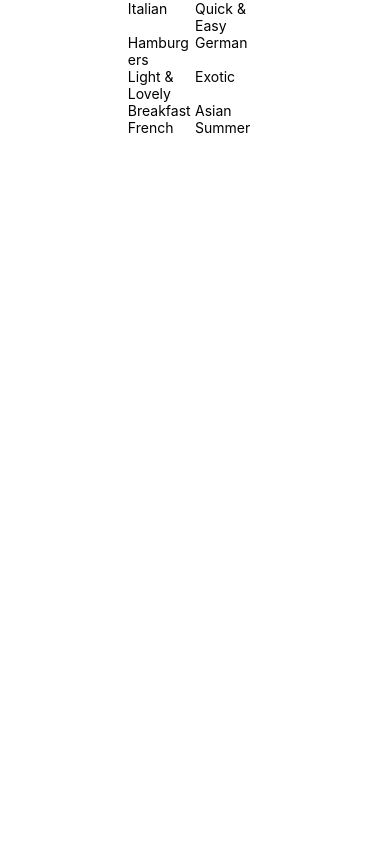
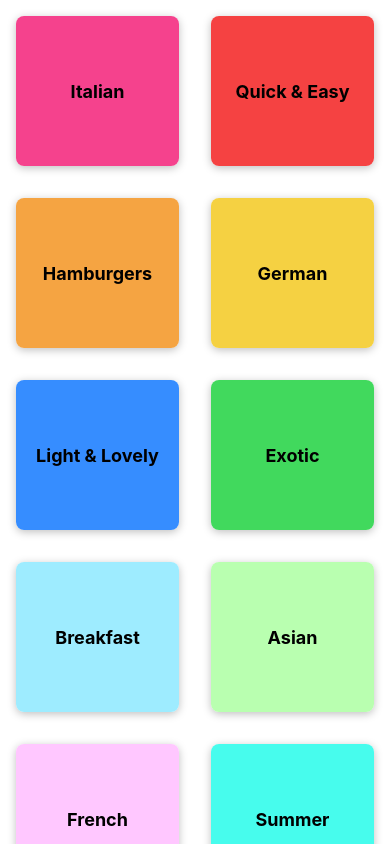
Before and after one commit to JuanK81/react-native-navigation-practice, a React Native app: screen / in a window 390 px wide. Built offline with nearby package versions, Linux system fonts and the light colour scheme.

Commit message:
display categories

```diff
--- a/App.js
+++ b/App.js
@@ -5,17 +5,11 @@
 
 export default function App() {
   return (
-    <View style={styles.container}>
+    <>
+      <StatusBar style="light" />
       <CategoriesScreen />
-    </View>
+    </>
   );
 }
 
-const styles = StyleSheet.create({
-  container: {
-    flex: 1,
-    backgroundColor: '#fff',
-    alignItems: 'center',
-    justifyContent: 'center',
-  },
-});
+const styles = StyleSheet.create({});
--- a/app.json
+++ b/app.json
@@ -5,6 +5,7 @@
     "version": "1.0.0",
     "orientation": "portrait",
     "icon": "./assets/icon.png",
+    "backgroundColor": "#24180f",
     "splash": {
       "image": "./assets/splash.png",
       "resizeMode": "contain",
@@ -13,9 +14,7 @@
     "updates": {
       "fallbackToCacheTimeout": 0
     },
-    "assetBundlePatterns": [
-      "**/*"
-    ],
+    "assetBundlePatterns": ["**/*"],
     "ios": {
       "supportsTablet": true
     },
--- a/components/CategoryGridTile.js
+++ b/components/CategoryGridTile.js
@@ -1,11 +1,17 @@
-import { View, Pressable, Text, StyleSheet } from 'react-native';
+import { View, Pressable, Text, StyleSheet, Platform } from 'react-native';
 
 const CategoryGridTile = ({ title, color }) => {
   return (
     <View style={styles.gridItem}>
-      <Pressable>
-        <View>
-          <Text>{title}</Text>
+      <Pressable
+        android_ripple={{ color: '#ccc' }}
+        style={({ pressed }) => [
+          styles.button,
+          pressed ? styles.buttonPressed : null,
+        ]}
+      >
+        <View style={[styles.innerContainer, , { backgroundColor: color }]}>
+          <Text style={styles.title}>{title}</Text>
         </View>
       </Pressable>
     </View>
@@ -15,5 +21,40 @@
 export default CategoryGridTile;
 
 const styles = StyleSheet.create({
-    gridItem: {flex: 1},
-})
+  gridItem: {
+    flex: 1,
+    margin: 16,
+    height: 150,
+    borderRadius: 8,
+
+    //android shadow
+    elevation: 4,
+
+    //iOS shadow
+    backgroundColor: '#fff',
+    shadowColor: 'black',
+    shadowOffset: { width: 0, height: 2 },
+    shadowOpacity: 0.25,
+    shadowRadius: 8,
+    //
+
+    overflow: Platform.OS === 'android' ? 'hidden' : 'visible',
+  },
+  buttonPressed: {
+    opacity: 0.5,
+  },
+  button: {
+    flex: 1,
+  },
+  innerContainer: {
+    flex: 1,
+    padding: 16,
+    borderRadius: 8,
+    justifyContent: 'center',
+    alignItems: 'center',
+  },
+  title: {
+    fontWeight: 'bold',
+    fontSize: 18,
+  },
+});
--- a/package.json
+++ b/package.json
@@ -10,6 +10,7 @@
     "eject": "expo eject"
   },
   "dependencies": {
+    "@react-navigation/native": "^6.0.10",
     "expo": "~44.0.0",
     "expo-status-bar": "~1.2.0",
     "react": "17.0.1",
--- a/screens/CategoriesScreen.js
+++ b/screens/CategoriesScreen.js
@@ -1,4 +1,4 @@
-import { View, ScrollView, FlatList, StyleSheet } from 'react-native';
+import { FlatList, StyleSheet } from 'react-native';
 
 import { CATEGORIES } from '../data/dunny-data';
 import CategoryGridTile from '../components/CategoryGridTile';
@@ -22,6 +22,4 @@
 
 export default CategoriesScreen;
 
-const styles = StyleSheet.create({
-
-})
+const styles = StyleSheet.create({});
```
Also changed, not shown: 1 other file (tests, documents, lock files or other folders).
